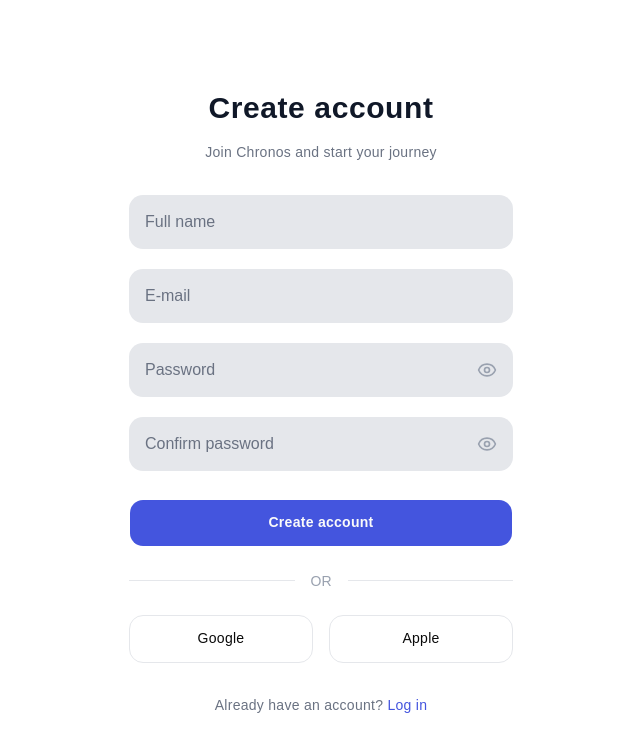
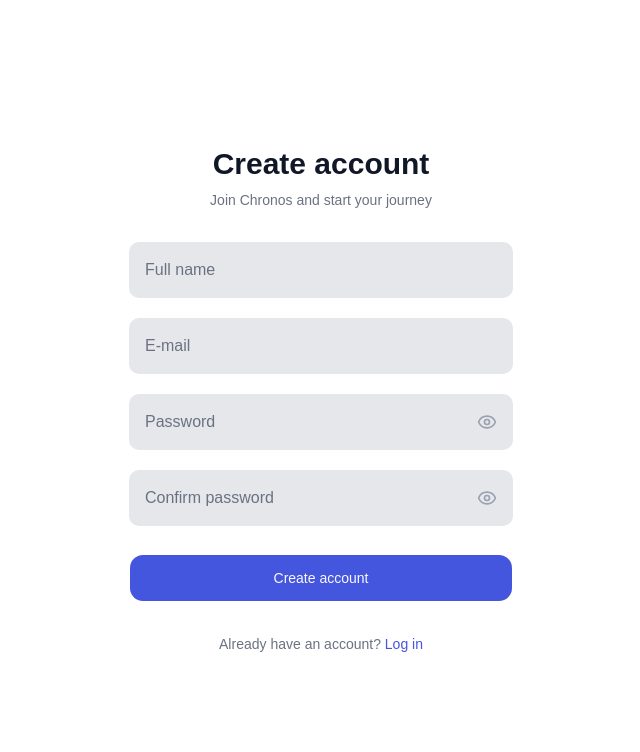
Before and after one commit to andersongama-dev/chronos-ecommerce, a Next.js app: page /register in a window 1280 px wide. Shown: the top 752 px of the page, without its empty margins (319-959 px from the left). Built offline with nearby package versions, Linux system fonts and the light colour scheme.

Commit message:
feat: add auth

```diff
--- a/src/app/(app)/user/page.tsx
+++ b/src/app/(app)/user/page.tsx
@@ -2,7 +2,7 @@
 
 import { useState, useEffect } from "react";
 import { useAuth } from "@/contexts/AuthContext";
-import { useAuthRedirect } from "@/hooks/useAuthRedirect";
+import { useAuthRedirect } from "@/hooks/useAuth";
 
 export default function User() {
    const { user, logout, updateProfile } = useAuth();
--- a/src/app/(auth)/login/page.tsx
+++ b/src/app/(auth)/login/page.tsx
@@ -1,44 +1,78 @@
-"use client"
+"use client";
 
 import { Button } from "@/components/ui/button";
 import { Input } from "@/components/ui/input";
+import { useAuth } from "@/hooks/useAuth";
+import { useState } from "react";
+import { useRouter } from "next/navigation";
 
 export default function Login() {
+    const { login, loading, error } = useAuth();
+    const router = useRouter();
+
+    const [email, setEmail] = useState("");
+    const [password, setPassword] = useState("");
+
+    const handleSubmit = async (e: React.FormEvent) => {
+        e.preventDefault();
+
+        const result = await login(email, password);
+
+        if (result) {
+            router.replace("/collection");
+        }
+    };
+
     return (
         <div className="min-h-screen flex items-center justify-center px-4">
             <div className="w-full max-w-md rounded-2xl p-8">
 
                 <div className="text-center mb-8">
-                    <h1 className="text-3xl font-bold text-gray-900 tracking-[0.02em] leading-[1.5]">
+                    <h1 className="text-3xl font-bold text-gray-900">
                         Login to Chronos
                     </h1>
-                    <p className="text-gray-500 mt-3 text-sm tracking-[0.02em] leading-[1.5]">
+                    <p className="text-gray-500 mt-2 text-sm">
                         Sign in and receive exclusive offers
                     </p>
                 </div>
 
-                <form className="mt-8">
+                <form className="mt-8" onSubmit={handleSubmit}>
                     <div className="flex flex-col gap-4">
-                        <Input placeholder="E-mail" type="email" className="h-12 rounded-xl" />
+                        <Input
+                            placeholder="E-mail"
+                            type="email"
+                            value={email}
+                            onChange={(e) => setEmail(e.target.value)}
+                        />
 
-                        <div className="flex flex-col gap-2">
-                            <Input placeholder="Password" type="password" className="h-12 rounded-xl" />
+                        <Input
+                            placeholder="Password"
+                            type="password"
+                            value={password}
+                            onChange={(e) => setPassword(e.target.value)}
+                        />
 
-                            <a
-                                href="/forgot-password"
-                                className="text-xs text-right text-gray-500 hover:text-[#4455de] transition tracking-[0.02em] leading-[1.5]"
-                            >
-                                Forgot password?
-                            </a>
-                        </div>
+                        <a
+                            href="/forgot-password"
+                            className="text-xs text-right text-gray-500 hover:text-[#4455de]"
+                        >
+                            Forgot password?
+                        </a>
                     </div>
 
                     <Button
                         type="submit"
-                        className="w-full cursor-pointer h-12 mt-6 rounded-xl bg-[#4455de] hover:bg-[#5a63e6] transition-all duration-200 font-semibold tracking-[0.02em] leading-[1.5]"
+                        className="w-full h-12 mt-6 rounded-xl bg-[#4455de] cursor-pointer"
+                        disabled={loading}
                     >
-                        Log in
+                        {loading ? "Loading..." : "Log in"}
                     </Button>
+
+                    {error && (
+                        <p className="text-red-500 text-sm mt-2">
+                            {error}
+                        </p>
+                    )}
                 </form>
 
                 <div className="flex items-center gap-4 my-6">
@@ -65,5 +99,5 @@ export default function Login() {
                 </p>
             </div>
         </div>
-    )
+    );
 }
--- a/src/app/(auth)/register/page.tsx
+++ b/src/app/(auth)/register/page.tsx
@@ -1,61 +1,99 @@
-"use client"
+"use client";
 
 import { Button } from "@/components/ui/button";
 import { Input } from "@/components/ui/input";
+import { useRegister } from "@/hooks/useRegister";
+import { useState } from "react";
+import { useRouter } from "next/navigation";
 
 export default function Register() {
+    const { register, loading, error } = useRegister();
+    const router = useRouter();
+
+    const [name, setName] = useState("");
+    const [email, setEmail] = useState("");
+    const [password, setPassword] = useState("");
+    const [confirmPassword, setConfirmPassword] = useState("");
+
+    const handleSubmit = async (e: React.FormEvent) => {
+        e.preventDefault();
+
+        if (password !== confirmPassword) {
+            return;
+        }
+
+        const result = await register(name, email, password, confirmPassword);
+
+        if (result) {
+            router.replace("/collection");
+        }
+    };
+
     return (
         <div className="min-h-screen flex items-center justify-center px-4">
             <div className="w-full max-w-md rounded-2xl p-8">
 
                 <div className="text-center mb-8">
-                    <h1 className="text-3xl font-bold text-gray-900 tracking-[0.02em] leading-[1.5]">
+                    <h1 className="text-3xl font-bold text-gray-900">
                         Create account
                     </h1>
-                    <p className="text-gray-500 mt-3 text-sm tracking-[0.02em] leading-[1.5]">
+                    <p className="text-gray-500 mt-2 text-sm">
                         Join Chronos and start your journey
                     </p>
                 </div>
 
-                <form className="mt-8">
+                <form className="mt-8" onSubmit={handleSubmit}>
                     <div className="flex flex-col gap-4">
-                        <Input placeholder="Full name" type="text" className="h-12 rounded-xl" />
-                        <Input placeholder="E-mail" type="email" className="h-12 rounded-xl" />
-                        <Input placeholder="Password" type="password" className="h-12 rounded-xl" />
-                        <Input placeholder="Confirm password" type="password" className="h-12 rounded-xl" />
+                        <Input
+                            placeholder="Full name"
+                            value={name}
+                            onChange={(e) => setName(e.target.value)}
+                        />
+
+                        <Input
+                            placeholder="E-mail"
+                            type="email"
+                            value={email}
+                            onChange={(e) => setEmail(e.target.value)}
+                        />
+
+                        <Input
+                            placeholder="Password"
+                            type="password"
+                            value={password}
+                            onChange={(e) => setPassword(e.target.value)}
+                        />
+
+                        <Input
+                            placeholder="Confirm password"
+                            type="password"
+                            value={confirmPassword}
+                            onChange={(e) => setConfirmPassword(e.target.value)}
+                        />
                     </div>
 
                     <Button
                         type="submit"
-                        className="w-full cursor-pointer h-12 mt-6 tracking-[0.02em] leading-[1.5] rounded-xl bg-[#4455de] hover:bg-[#5a63e6] transition-all duration-200 font-semibold"
+                        className="w-full h-12 mt-6 rounded-xl bg-[#4455de]"
+                        disabled={loading}
                     >
-                        Create account
+                        {loading ? "Loading..." : "Create account"}
                     </Button>
+
+                    {error && (
+                        <p className="text-red-500 text-sm mt-2">
+                            {error}
+                        </p>
+                    )}
                 </form>
 
-                <div className="flex items-center gap-4 my-6">
-                    <div className="flex-1 h-px bg-gray-200" />
-                    <span className="text-sm text-gray-400">OR</span>
-                    <div className="flex-1 h-px bg-gray-200" />
-                </div>
-
-                <div className="flex gap-4">
-                    <button className="w-full cursor-pointer h-12 flex items-center justify-center border border-gray-200 rounded-xl hover:bg-gray-50 transition">
-                        <span className="text-sm font-medium tracking-[0.02em] leading-[1.5]">Google</span>
-                    </button>
-
-                    <button className="w-full cursor-pointer h-12 flex items-center justify-center border border-gray-200 rounded-xl hover:bg-gray-50 transition">
-                        <span className="text-sm font-medium tracking-[0.02em] leading-[1.5]">Apple</span>
-                    </button>
-                </div>
-
-                <p className="text-center text-sm text-gray-500 mt-8 tracking-[0.02em] leading-[1.5]">
+                <p className="text-center text-sm text-gray-500 mt-8">
                     Already have an account?{" "}
-                    <a href="/login" className="text-[#4455de] font-medium hover:underline tracking-[0.02em] leading-[1.5]">
+                    <a href="/login" className="text-[#4455de] hover:underline">
                         Log in
                     </a>
                 </p>
             </div>
         </div>
-    )
+    );
 }
--- /dev/null
+++ b/src/hooks/useAuth.ts
@@ -0,0 +1,31 @@
+import { useState } from "react";
+import { signIn } from "@/services/auth";
+
+type AuthResponse = {
+    accessToken: string;
+};
+
+export function useAuth() {
+    const [loading, setLoading] = useState(false);
+    const [error, setError] = useState<string | null>(null);
+
+    const login = async (email: string, password: string): Promise<AuthResponse | null> => {
+        setLoading(true);
+        setError(null);
+
+        try {
+            const data = await signIn(email, password);
+
+            localStorage.setItem("token", data.accessToken);
+
+            return data;
+        } catch (err) {
+            setError("Invalid credentials");
+            return null;
+        } finally {
+            setLoading(false);
+        }
+    };
+
+    return { login, loading, error };
+}
--- /dev/null
+++ b/src/hooks/useRegister.ts
@@ -0,0 +1,36 @@
+import { useState } from "react";
+import { signUp } from "@/services/auth";
+
+type RegisterResponse = {
+    accessToken: string;
+};
+
+export function useRegister() {
+    const [loading, setLoading] = useState(false);
+    const [error, setError] = useState<string | null>(null);
+
+    const register = async (
+        name: string,
+        email: string,
+        password: string,
+        confirmPassword: string
+    ) => {
+        setLoading(true);
+        setError(null);
+
+        try {
+            const data = await signUp(name, email, password, confirmPassword);
+
+            localStorage.setItem("token", data.accessToken);
+
+            return data;
+        } catch (err) {
+            setError("Failed to create account");
+            return null;
+        } finally {
+            setLoading(false);
+        }
+    };
+
+    return { register, loading, error };
+}
--- /dev/null
+++ b/src/services/auth.ts
@@ -0,0 +1,38 @@
+export async function signIn(email: string, password: string) {
+    const response = await fetch(`${process.env.NEXT_PUBLIC_API_URL}/auth/sign-in`, {
+        method: "POST",
+        headers: {
+            "Content-Type": "application/json",
+        },
+        body: JSON.stringify({ email, password }),
+    });
+
+    if (!response.ok) {
+        const message = await response.text();
+        throw new Error(message || "Login failed");
+    }
+
+    return response.json();
+}
+
+export async function signUp(
+    name: string,
+    email: string,
+    password: string,
+    confirmPassword: string
+) {
+    const response = await fetch(`${process.env.NEXT_PUBLIC_API_URL}/auth`, {
+        method: "POST",
+        headers: {
+            "Content-Type": "application/json",
+        },
+        body: JSON.stringify({ name, email, password, confirmPassword }),
+    });
+
+    if (!response.ok) {
+        const message = await response.text();
+        throw new Error(message || "Register failed");
+    }
+
+    return response.json();
+}
```
Also changed, not shown: src/app/(app)/layout.tsx (+8 -34 lines), src/hooks/useAuthRedirect.ts (deleted).
